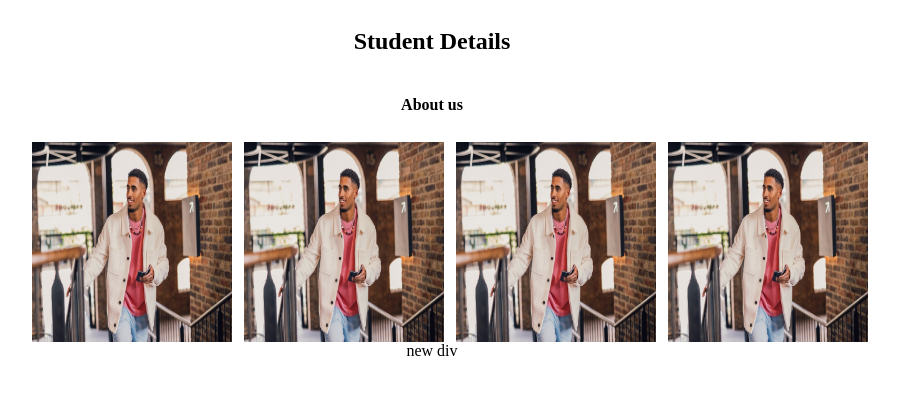
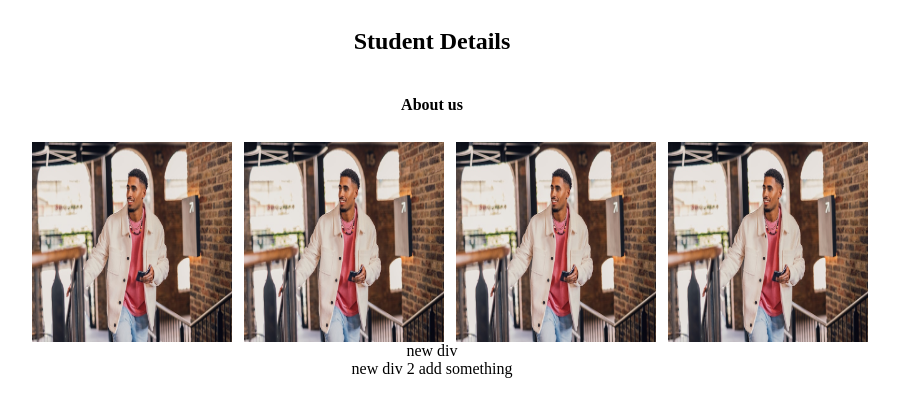
Before and after one commit to nir099/iit, a plain HTML site: page index.html in a window 1280 px wide. Shown: the whole page, without its empty margins (208-1107 px from the left). Drawn offline with Linux system fonts and the light colour scheme.

Commit message:
add new something

```diff
--- a/index.html
+++ b/index.html
@@ -25,6 +25,9 @@
 			<div>
 				new div
 			</div>
+			<div>
+				new div 2 add something
+			</div>
 		</section>
 	</div>
 	<script src="app.js"></script>
```
